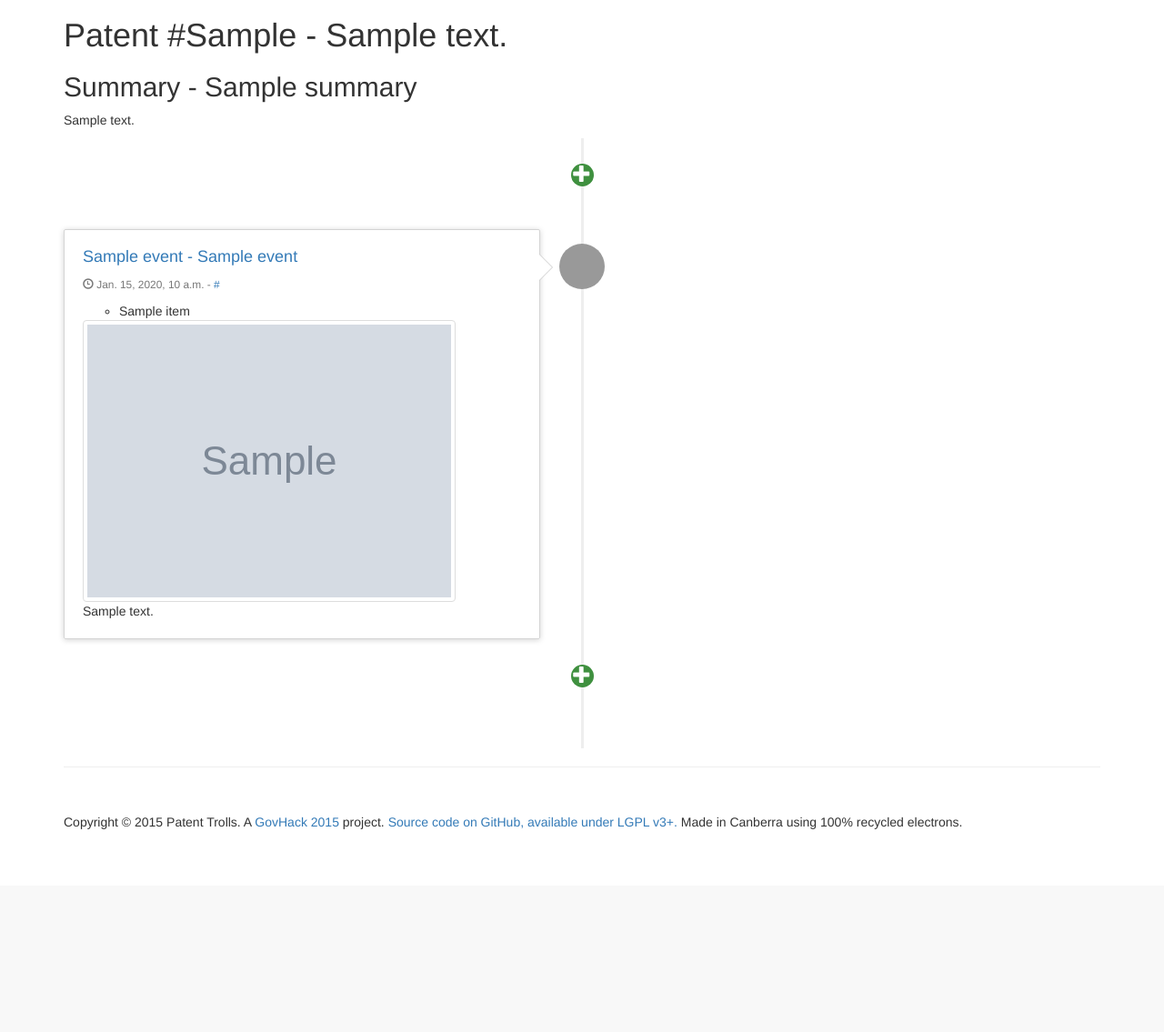
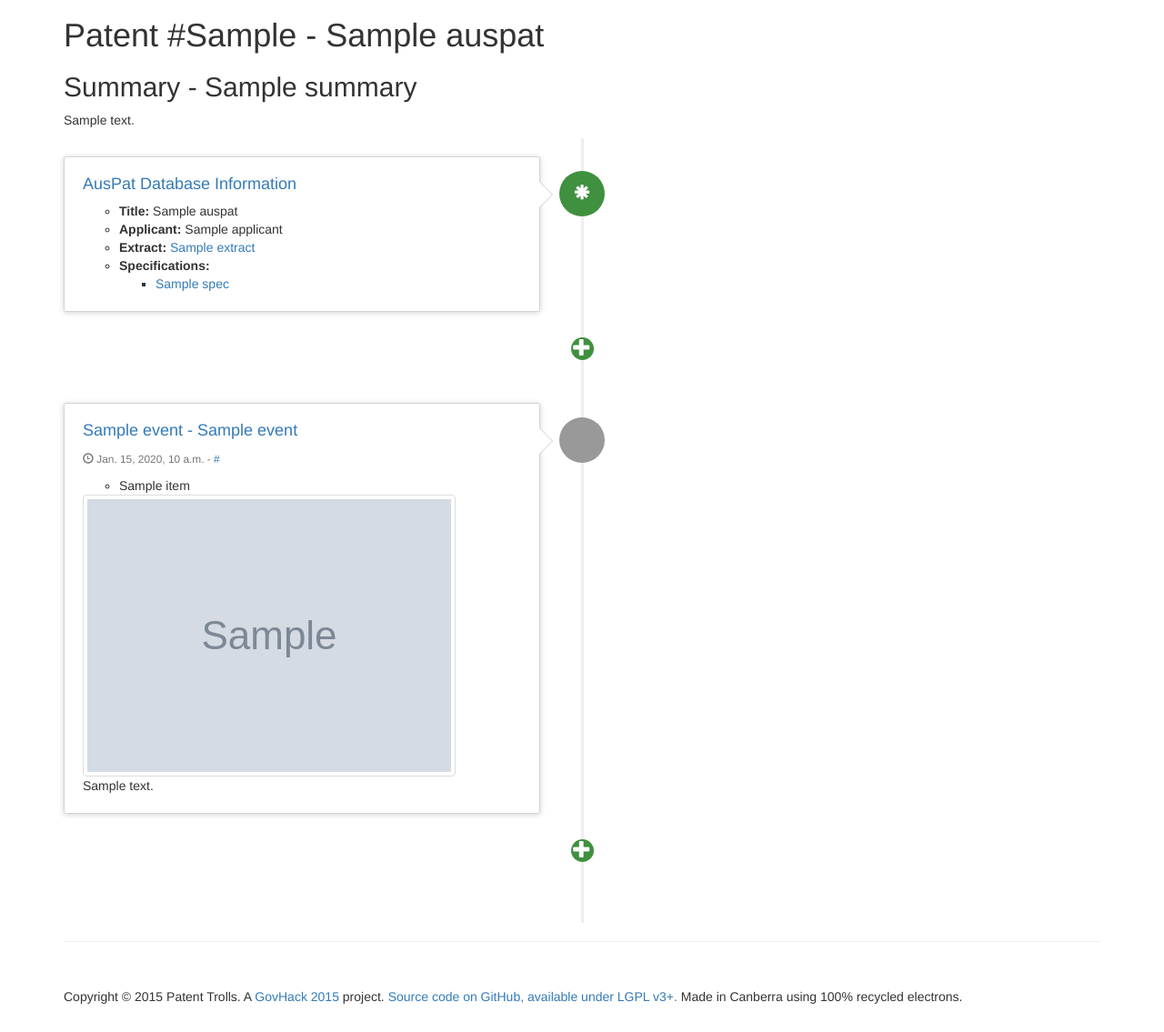
Before and after one commit to ajdlinux/GovHack2015, a Django app: template patentstories/patent/templates/patent/patent.html in a window 1280 px wide. Shown: the part 61-1196 px from the top of the page at 91% size. Before the commit the page ends 973 px from the top, so only its background shows below. Run offline with Django 3.2, Linux system fonts and the light colour scheme; the template is opened without the code that fills it: most values are stand-ins (such as "Sample title", 1, 10 or a date in 2020); grey boxes marked "Sample" are stand-in pictures; some libraries are stand-ins or nearby versions.

Commit message:
AusPat now displayed in template

```diff
--- a/patentstories/patent/templates/patent/patent.html
+++ b/patentstories/patent/templates/patent/patent.html
@@ -1,10 +1,10 @@
 {% extends "site_base.html" %}
 
-{% block title %}Patent #{{ patent.australian_appl_no }} - {{ patent.description }}{% endblock %}
+{% block title %}Patent #{{ patent.australian_appl_no }}{% if auspat.title %} - {{ auspat.title }}{% endif %}{% endblock %}
 
 {% block content %}
     {% autoescape on %}
-    <h1>Patent #{{ patent.australian_appl_no }} - {{ patent.description }}</h1>
+    <h1>Patent #{{ patent.australian_appl_no }}{% if auspat.title %} - {{ auspat.title }}{% endif %}</h1>
 
     {% if Summary %}
         <h2>Summary - {{ Summary.title }}</h2>
@@ -12,6 +12,28 @@
     {% endif %}
 
     <ul class="timeline">
+
+    {% if auspat %}
+    <li>
+        <div class="timeline-badge success"><i class="glyphicon glyphicon-asterisk"></i></div>
+        <div class="timeline-panel">
+            <h4 class="timeline-title">
+                <a href="http://pericles.ipaustralia.gov.au/ols/auspat/applicationDetails.do?applicationNo={{ patent.australian_appl_no }}">AusPat Database Information</a>
+            </h4>
+
+            <div class="timeline-body">
+                <ul>
+                    {% if auspat.title %}<li><b>Title:</b> {{ auspat.title }}</li>{% endif %}
+                    {% if auspat.applicant %}<li><b>Applicant:</b> {{ auspat.applicant }}</li>{% endif %}
+                    {% if auspat.inventor and auspat.inventor.0 %}<li><b>Inventors:</b><ul>{% for inventor in auspat.inventor %}<li>{{ inventor }}</li></ul></li>{% endfor %}{% endif %}
+                    {% if auspat.extract %}<li><b>Extract:</b> <a href="{{ auspat.extract }}">{{ auspat.extract }}</a></li>{% endif %}
+                    {% if auspat.specifications %}<li><b>Specifications:</b><ul>{% for spec, link in auspat.specifications.items %}<li><a href="{{ link }}">{{ spec }}</a></li>{% endfor %}</ul></li>{% endif %}
+                </ul>
+            </div>
+        </div>
+    </li>
+    {% endif %}
+
     <li class="timeline-add"><div class="timeline-badge-mini success"><a href="annotate"><i class="glyphicon glyphicon-plus"></i></a></div></li>
     {% for event in timeline %}
         <li{% cycle '' ' class="timeline-inverted"' %}>
```
